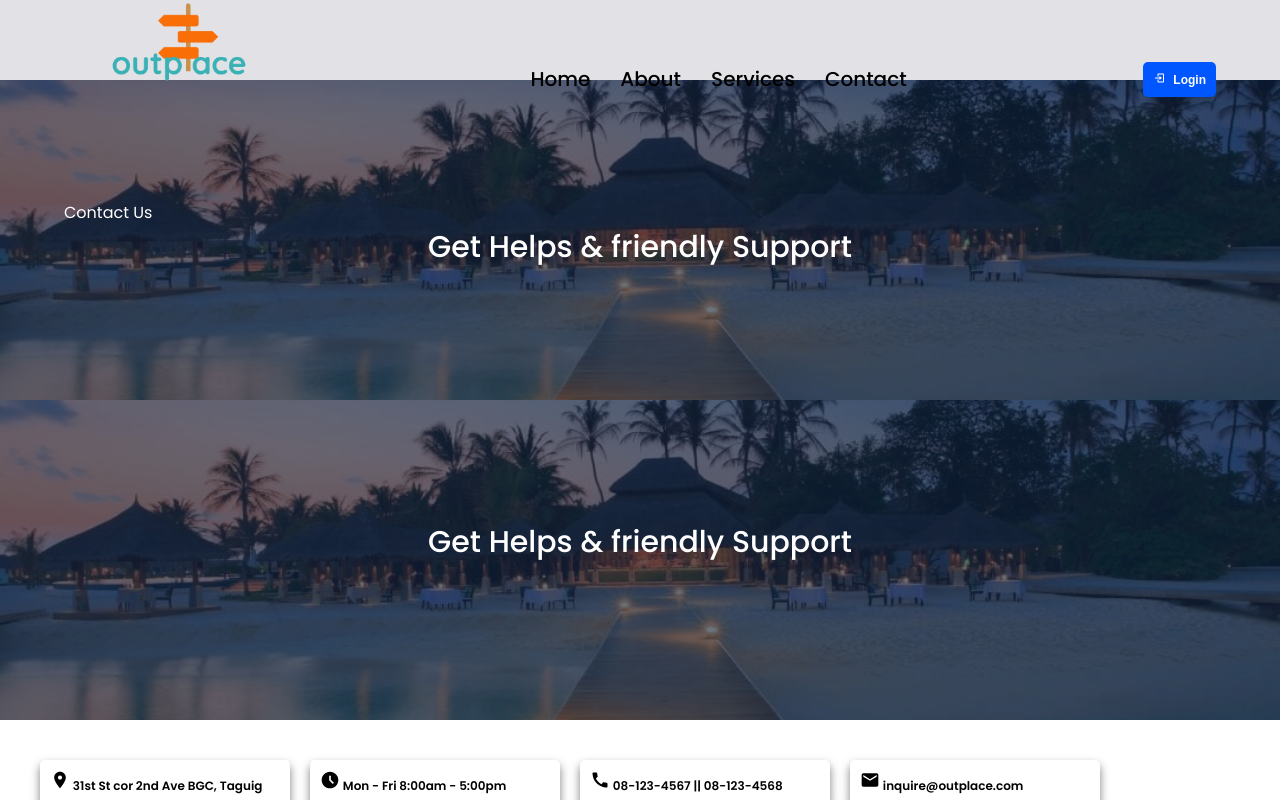
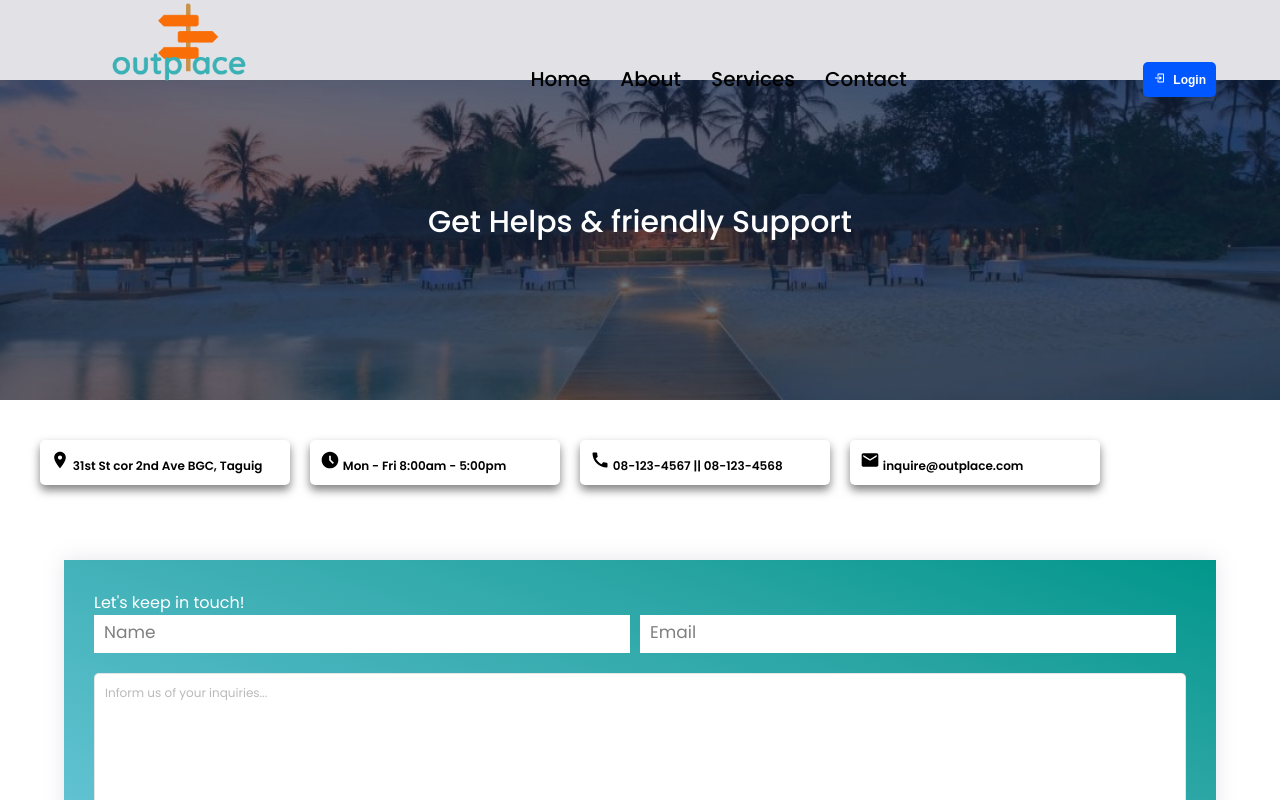
Before and after one commit to mendoza2929/booking, a React (Create React App) app in the folder client/: page /contact in a window 1280 px wide. Shown: the top 800 px of the page. Built offline with nearby package versions, Linux system fonts and the light colour scheme.

Commit message:
deleted header na nadoble

```diff
--- a/client/src/components/contact/Contact.jsx
+++ b/client/src/components/contact/Contact.jsx
@@ -14,7 +14,6 @@ const Contact = () => {
        <>
     <Header/>
        <section className="contact mb">
-        <Back name='Contact Us' title='Get Helps & friendly Support' cover={img}/>
 
         <Back title='Get Helps & friendly Support' cover={img}/>
 
```
